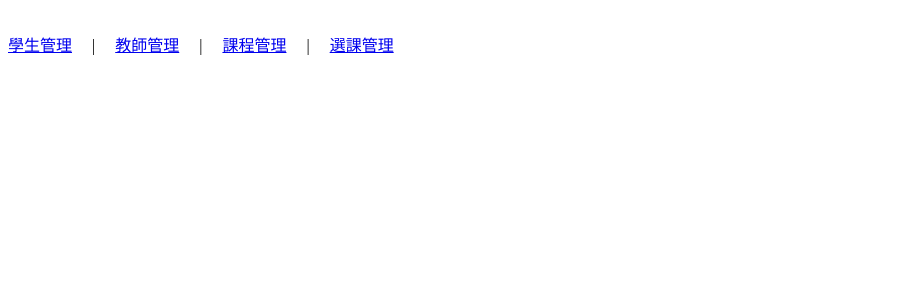
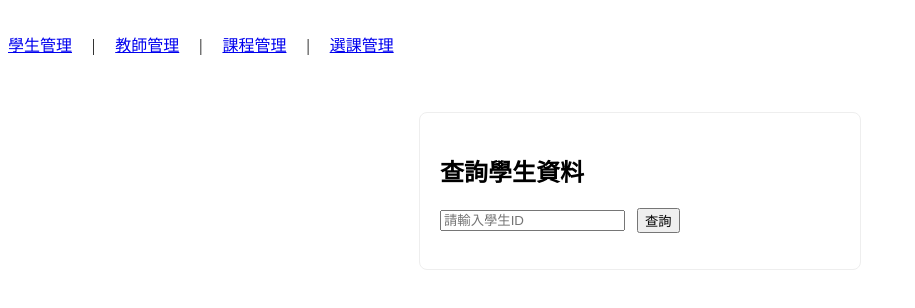
Before and after one commit to meIwata/Vue-20250825, a Vue app: page /students/search in a window 1280 px wide. Shown: the top 308 px of the page, without its empty margins (0-915 px from the left). Built offline with nearby package versions, Linux system fonts and the light colour scheme.

Commit message:
使用 GetStudentById 元件新增學生查詢功能

```diff
--- a/src/router/index.js
+++ b/src/router/index.js
@@ -2,6 +2,7 @@ import { createRouter, createWebHistory } from 'vue-router'
 // import HomeView from '../views/HomeView.vue'
 import StudentList from '@/views/StudentList.vue'
 import StudentForm from '@/views/StudentForm.vue'
+import GetStudentById from '@/views/GetStudentById.vue'
 
 const router = createRouter({
   history: createWebHistory(import.meta.env.BASE_URL),
@@ -15,6 +16,7 @@ const router = createRouter({
     { path: '/students', name: 'students', component: StudentList },
     { path: '/students/new', name: 'students-new', component: StudentForm },
     { path: '/students/:id/edit', name: 'students-edit', component: StudentForm, props: true },
+    { path: '/students/search', name: 'students-search', component: GetStudentById },
   ],
 })
 
--- /dev/null
+++ b/src/views/GetStudentById.vue
@@ -0,0 +1,77 @@
+<template>
+  <div class="get-student-by-id">
+    <h2>查詢學生資料</h2>
+    <div class="input-row">
+      <input v-model="studentId" type="text" placeholder="請輸入學生ID" />
+      <button @click="fetchStudent">查詢</button>
+    </div>
+    <div v-if="loading">查詢中...</div>
+    <div v-if="error" class="error">{{ error }}</div>
+    <div v-if="student">
+      <h3>學生資料</h3>
+      <p>ID: {{ student.studentId }}</p>
+      <p>姓: {{ student.lastName }}</p>
+      <p>名: {{ student.firstName }}</p>
+      <p>email: {{ student.email }}</p>
+      <p>生日: {{ student.birthday }}</p>
+    </div>
+  </div>
+</template>
+
+<script>
+import { getStudent } from '../api/students'
+
+export default {
+  name: 'GetStudentById',
+  data() {
+    return {
+      studentId: '',
+      student: null,
+      error: '',
+      loading: false
+    }
+  },
+  methods: {
+    async fetchStudent() {
+      this.error = ''
+      this.student = null
+      if (!this.studentId) {
+        this.error = '請輸入學生ID'
+        return
+      }
+      this.loading = true
+      try {
+        const res = await getStudent(this.studentId)
+        this.student = res.data
+        if (!this.student) {
+          this.error = '查無此學生'
+        }
+      } catch (e) {
+        this.error = '查詢失敗或查無此學生'
+      } finally {
+        this.loading = false
+      }
+    }
+  }
+}
+</script>
+
+<style scoped>
+.get-student-by-id {
+  max-width: 400px;
+  margin: 40px auto;
+  padding: 20px;
+  border: 1px solid #eee;
+  border-radius: 8px;
+}
+.input-row {
+  display: flex;
+  gap: 12px;
+  align-items: center;
+  margin-bottom: 16px;
+}
+.error {
+  color: red;
+  margin-top: 10px;
+}
+</style>
--- a/src/views/StudentList.vue
+++ b/src/views/StudentList.vue
@@ -4,6 +4,7 @@
 
     <div class="toolbar">
       <router-link class="btn" to="/students/new">+ 新增學生</router-link>
+      <router-link class="btn" to="/students/search">查詢學生</router-link>
     </div>
 
     <table class="table">
```
